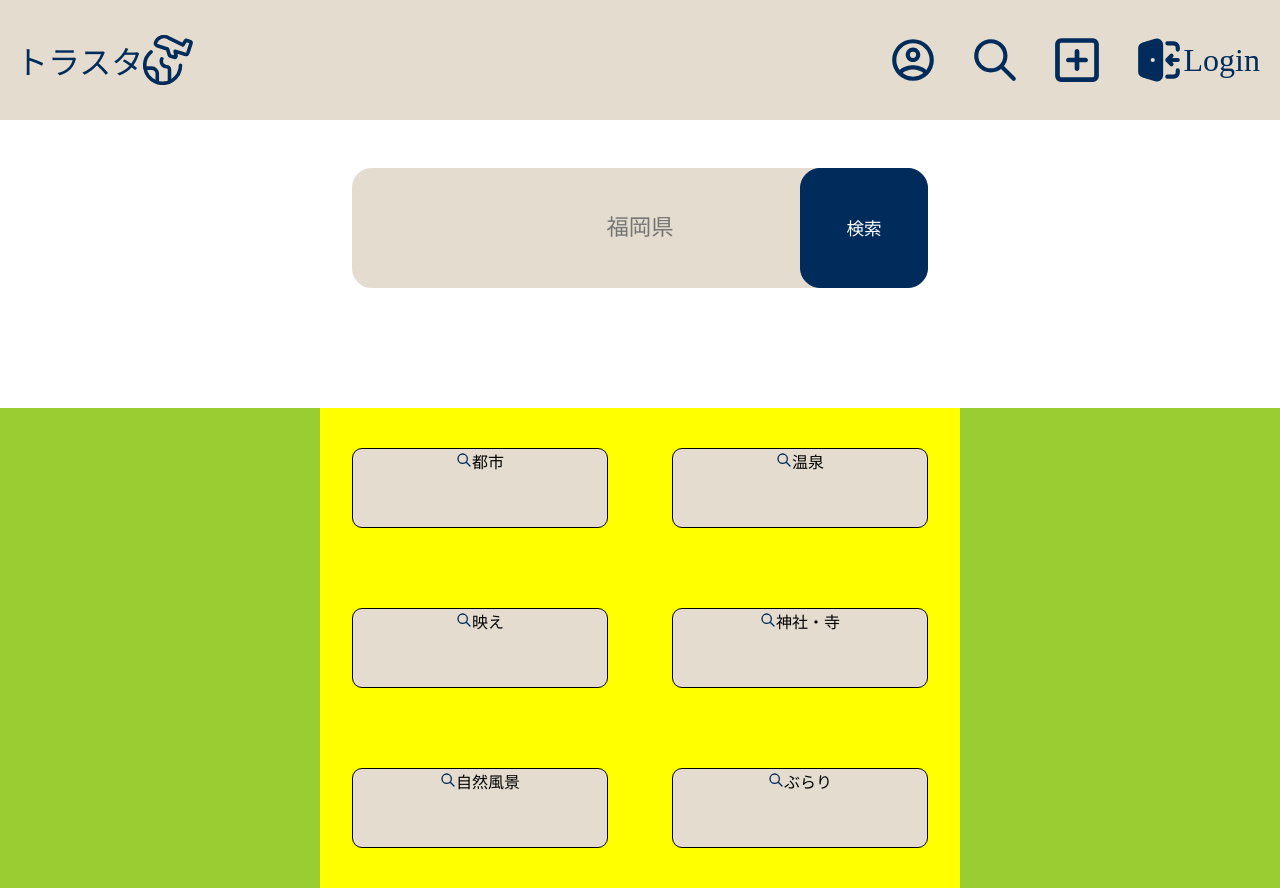
After one commit to Aso2101037/2023Dev3warly, a PHP site: page /search-kankou.php in a window 1280 px wide. The commit adds this page. Run offline with PHP 8.4, Linux system fonts and the light colour scheme.

Commit message:
修正したやつ

```diff
--- a/src/home.php
+++ b/src/home.php
@@ -16,15 +16,15 @@
         <header-component @clicksearch="ModalSeach"></header-component>
         <div :class="{'is-active': isActive }" class="modal-div">
             <div class="modal-body">
-                <div class="modal-plan" onclick="location.href='./seach-plan.php'">
+                <div class="modal-plan" onclick="location.href='./search-plan.php'">
                      <p>旅行プラン検索</p>
                      <img src="./images/post-plan.svg" style="width: 5rem; height: 8rem;">
                 </div>
-                <div class="modal-kankou">
+                <div class="modal-kankou" onclick="location.href='./search-kankou.php'">
                      <p>観光名所検索</p>
                      <img src="./images/post-kankou.svg" style="width: 6rem; height: 7rem;" alt="">
                 </div>
-                 <div class="modal-food">
+                 <div class="modal-food" onclick="location.href='./search-food.php'">
                      <p>飲食店検索</p>
                     <img src="./images/post-food.svg" style="width: 6rem; height: 7rem;" alt="">
                 </div>
--- a/src/seach-plan.php
+++ b/src/search-food.php
@@ -4,8 +4,8 @@
     <meta charset="UTF-8">
     <meta http-equiv="X-UA-Compatible" content="IE=edge">
     <meta name="viewport" content="width=device-width, initial-scale=1.0">
-    <link rel="stylesheet" href="./style/style.css">
-    <title>旅行プラン検索</title>
+    <link rel="stylesheet" href="./style/search-style.css">
+    <title>飲食店検索</title>
     <!-- 作成者：梶原 -->
 </head>
 <body>
@@ -13,7 +13,7 @@
         <header-component @clicksearch="ModalSeach"></header-component>
         <div :class="{'is-active': isActive }" class="modal-div">
             <div class="modal-body">
-                <div class="modal-plan" onclick="location.href='./seach-plan.php'">
+                <div class="modal-plan" onclick="location.href='./search-plan.php'">
                      <p>旅行プラン検索</p>
                      <img src="./images/post-plan.svg" style="width: 5rem; height: 8rem;">
                 </div>
--- /dev/null
+++ b/src/search-kankou.php
@@ -0,0 +1,47 @@
+<!DOCTYPE html>
+<html lang="ja">
+<head>
+    <meta charset="UTF-8">
+    <meta http-equiv="X-UA-Compatible" content="IE=edge">
+    <meta name="viewport" content="width=device-width, initial-scale=1.0">
+    <link rel="stylesheet" href="./style/search-style.css">
+    <title>観光名所検索</title>
+    <!-- 作成者：梶原 -->
+</head>
+<body>
+<div id="app">
+        <header-component @clicksearch="ModalSeach"></header-component>
+        <div :class="{'is-active': isActive }" class="modal-div">
+            <div class="modal-body">
+                <div class="modal-plan" onclick="location.href='./search-plan.php'">
+                     <p>旅行プラン検索</p>
+                     <img src="./images/post-plan.svg" style="width: 5rem; height: 8rem;">
+                </div>
+                <div class="modal-kankou">
+                     <p>観光名所検索</p>
+                     <img src="./images/post-kankou.svg" style="width: 6rem; height: 7rem;" alt="">
+                </div>
+                 <div class="modal-food">
+                     <p>飲食店検索</p>
+                    <img src="./images/post-food.svg" style="width: 6rem; height: 7rem;" alt="">
+                </div>
+            </div>
+        </div>
+</div>
+<div class="search">
+    <input type="text" name="search-name" class="search-text" placeholder="福岡県"><button type="submit" class="search-button">検索</button>
+</div>
+<div class="check-container">
+    <div class="check-div">
+    <label for="" class="label-style"><input type="checkbox" name="都市" id="1"><span><img src="./images/search.svg" alt="">都市</span></label>
+    <label for=""class="label-style"><input type="checkbox" name="温泉" id="2"><span><img src="./images/search.svg" alt="">温泉</span></label>
+    <label for=""class="label-style"><input type="checkbox" name="映え" id="3"><span><img src="./images/search.svg" alt="">映え</span></label>
+        <input type="checkbox" name="神社・寺" id="4"><label for=""class="label-style"><span><img src="./images/search.svg" alt=""></span>神社・寺</label>
+        <input type="checkbox" name="自然風景" id="5"><label for=""class="label-style"><span><img src="./images/search.svg" alt=""></span>自然風景</label>
+        <input type="checkbox" name="ぶらり" id="6"><label for=""class="label-style"><span><img src="./images/search.svg" alt=""></span>ぶらり</label>
+    </div>
+</div>
+    <script src="https://cdn.jsdelivr.net/npm/vue/dist/vue.js"></script>
+    <script src="./script/header.js"></script>
+</body>
+</html>
--- /dev/null
+++ b/src/style/search-style.css
@@ -0,0 +1,245 @@
+*{
+    margin: 0;
+    padding:0;
+    box-sizing: border-box;
+}
+.header{
+    display:flex;
+    justify-content:space-between;
+    width: 100%;
+    height:15vh;
+}
+#app{
+    background-color: #E4DCCF;
+}
+.title-logo{
+    display: flex;
+    justify-content:flex-start;
+    align-items: center;
+    width: 20vw;
+    height: 15vh;
+}
+.title{
+ font-size: 2.0rem;
+ color: #002B5B;
+ margin-left: 1rem;
+}
+.logo{
+    width: 50px;
+    height: 50px;
+}
+.header-button{
+    display: flex;
+    justify-content:flex-end;
+    align-items:center;
+    width: 60vw;
+    height: 15vh;
+}
+.header-button > img{
+    width: 50px;
+    height: 50px;
+    margin: 0 1rem;
+}
+.header-button > a{
+    text-decoration: none;
+}
+.header-button > img:nth-child(1):hover{
+    transition: all 0.7s linear;
+    transform: scale(1.4);
+}
+.header-button > img:nth-child(2):hover{
+    transition: all 0.7s linear;
+    transform: scale(1.4);
+}
+.header-button > img:nth-child(3):hover{
+    transition: all 0.7s linear;
+    transform: scale(1.4);
+}
+.login-div{
+    display: flex;
+    align-items: center;
+    border-radius: 20px;
+}
+.login-div:hover{
+    transition: all 0.7s linear;
+    transform: scale(1.2);
+    animation: back-color 5s linear infinite;
+}
+.login-div > img{
+    width: 50px;
+    height: 50px;
+    margin:0 0 0 1rem;
+}
+.login-div > span{
+    font-size: 2.0rem;
+    color: #002B5B;
+    margin-right: 20px;
+}
+/* ↑↑　header部分 ↑↑*/
+.modal-div{
+    position: absolute;
+    top: 16%;
+    left: 13.4%;
+    display: flex;
+    justify-content: center;
+    align-items: center;
+    width: 70%;
+    height:50vh;
+    background-color:#F9F5EB;
+    border-radius: 20px;
+    z-index: 1;
+    visibility: hidden;
+}
+.modal-div.is-active{
+    position: absolute;
+    top: 16%;
+    left: 13.4%;
+    display: flex;
+    justify-content: center;
+    align-items: center;
+    width: 70%;
+    height:50vh;
+    background-color:#F9F5EB;
+    border-radius: 20px;
+    z-index: 1;
+    visibility: inherit;
+}
+.modal-body{
+    display: flex;
+    justify-content: space-around;
+    align-items: center;
+    width: 80%;
+    height: 30vh;
+    background-color:#F9F5EB;
+}
+.modal-plan{
+    width: 24%;
+    height:30vh;
+    display: flex;
+    align-items: center;
+    flex-direction: column;
+    background-color: #E4DCCF;
+    border-radius: 20px;
+}
+.modal-plan > p{
+    font-size: 1.5rem;
+}
+.modal-plan >img{
+    margin-bottom: 10%;
+}
+.modal-kankou{
+    width: 23%;
+    height:30vh;
+    display: flex;
+    align-items: center;
+    flex-direction: column;
+    background-color: #E4DCCF;
+    border-radius: 20px;
+}
+.modal-kankou > p{
+    font-size: 1.5rem;
+}
+.modal-kankou > img{
+    margin: 15% 0 0 0;
+}
+.modal-food{
+    width: 23%;
+    height:30vh;
+    display: flex;
+    align-items: center;
+    flex-direction: column;
+    background-color: #E4DCCF;
+    border-radius: 20px;
+}
+.modal-food > p{
+    font-size: 1.8rem;
+}
+.modal-food >img{
+    margin:0% 0 0 15%;
+}
+/* モーダル部分↑↑*/
+.search{
+    margin-top: 3rem;
+    width: 100%;
+    height: 30vh;
+    display: flex;
+    flex-direction: column;
+    justify-content: center;
+    align-items: center;
+}
+.search-text{
+    width: 45%;
+    height: 20vh;
+    background-color: #E4DCCF;
+    border-style: solid;
+    border-color:#E4DCCF;
+    text-align: center;
+    border-radius: 20px;
+    font-size: 1.4rem;
+}
+.search-text:focus{
+    border: 1px solid #E4DCCF;
+    outline: 0;
+}
+.search-text::placeholder{
+    font-size: 1.4rem;
+    text-align: center;
+}
+.search-button{
+    position: relative;
+    top: -50.1%;
+    left: 17.5%;
+    height: 20vh;
+    width: 10%;
+    background-color: #002B5B;
+    color: white;
+    font-size: 1.1rem;
+    border: 1px solid #002B5B;
+    border-radius: 20px;
+}
+.back-div{
+    width: 100%;
+    height: 10vh;
+    display: flex;
+    justify-content: center;
+    align-items: center;
+}
+.back-button{
+    width: 20%;
+    height: 10vh;
+    background-color: #E4DCCF;
+    border-radius: 10px;
+    border: 1px solid #E4DCCF;
+    font-size: 1.2rem;
+    color: #002B5B;
+}
+.check-container{
+    width: 100%;
+    height: 60vh;
+    display: flex;
+    justify-content: center;
+    align-items: center;
+    background-color: yellowgreen;
+}
+.check-div{
+    width: 50%;
+    height:60vh;
+    display: flex;
+    flex-wrap:wrap;
+    justify-content: center;
+    align-items: center;
+    background-color:yellow;
+}
+.label-style{
+    width: 40%;
+    height: 10vh;
+    background-color:#E4DCCF;
+    border: 1px solid black;
+    border-radius: 10px;
+    text-align: center;
+    margin: auto;
+}
+input[type="checkbox"]{
+    display: none;
+}
+/* 検索部分↑↑*/
--- a/src/user-signup.php
+++ b/src/user-signup.php
@@ -12,11 +12,11 @@
     <!-- 作成者：梶原・山中 -->
 </head>
 <body>
-    <div id="app">
+<div id="app">
         <header-component @clicksearch="ModalSeach"></header-component>
         <div :class="{'is-active': isActive }" class="modal-div">
             <div class="modal-body">
-                <div class="modal-plan">
+                <div class="modal-plan" onclick="location.href='./search-plan.php'">
                      <p>旅行プラン検索</p>
                      <img src="./images/post-plan.svg" style="width: 5rem; height: 8rem;">
                 </div>
@@ -30,7 +30,7 @@
                 </div>
             </div>
         </div>
-    </div>
+</div>
 
     <div class="iconselect">
         <img src="images/icon.svg" class="icon">
```
Also changed, not shown: src/login.php (+4 -4 lines), src/seach-kankou.php (deleted, +0 -34 lines), src/search-plan.php (renamed from src/seach-food.php, +10 -2 lines).
